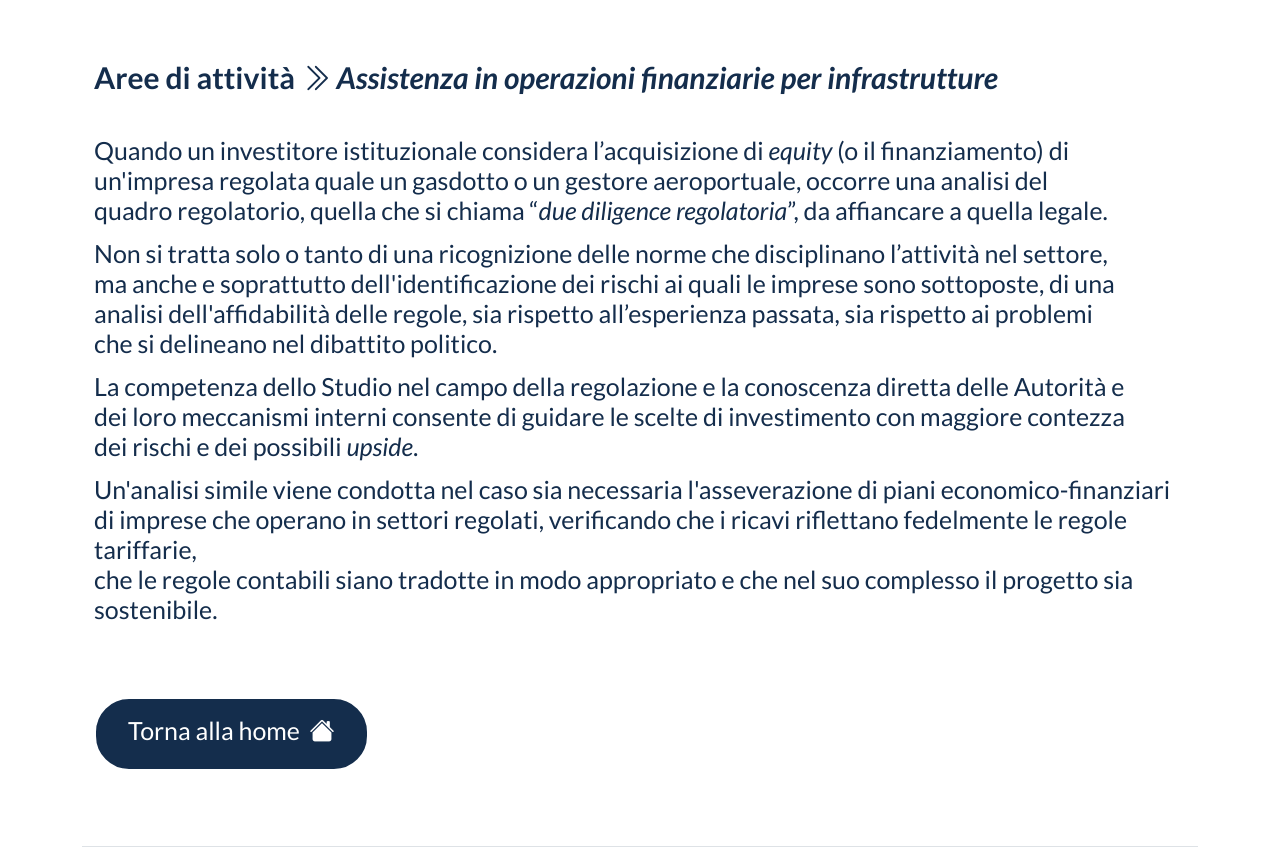
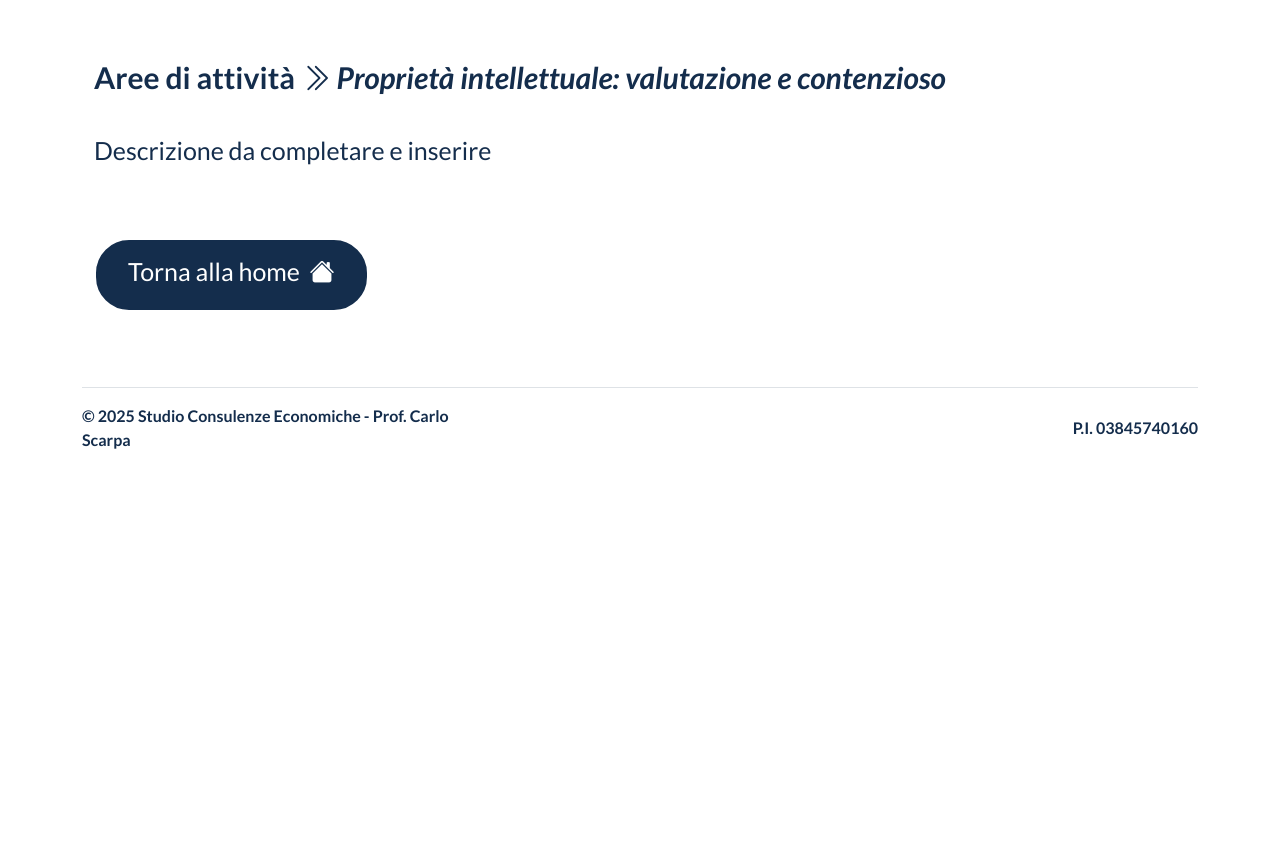
Before and after one commit to EmanueleApostolo/Beta-Consulenze-Economiche, a Flask app: page /assistenzaoperazioni in a window 1280 px wide. Shown: the part 101-965 px from the top of the page. After the commit the page ends 550 px from the top, so only its background shows below. Run offline with Flask 3, Linux system fonts and the light colour scheme; some libraries are stand-ins or nearby versions.

Commit message:
Modifiche Carlo

```diff
--- a/templates/assistenzaoperazioni.html
+++ b/templates/assistenzaoperazioni.html
@@ -8,28 +8,10 @@
 <section>
 <div class="container px-4" >
 <div class="row" style=" color: #142d4c;">
-<h2 style="font-size: 30px; margin-bottom:40px; margin-top:30px;"> Aree di attività <i class="bi bi-chevron-double-right"></i> <i class="entry" style="font-size: 30px;">Assistenza in operazioni finanziarie per infrastrutture</i></h2>
+<h2 style="font-size: 30px; margin-bottom:40px; margin-top:30px;"> Aree di attività <i class="bi bi-chevron-double-right"></i> <i class="entry" style="font-size: 30px;">Proprietà intellettuale: valutazione e contenzioso</i></h2>
 
 <h3 class="display-3" style=" font-size: 25px;">
-<strong>Quando un investitore istituzionale considera l’acquisizione di <i>equity</i> (o il finanziamento) di
-<br>un'impresa regolata quale un gasdotto o un gestore aeroportuale, occorre una analisi del
-<br>quadro regolatorio, quella che si chiama “<i>due diligence regolatoria</i>”, da affiancare a quella legale.</strong>
-</h3>
-<h3 class="display-3" style="margin-top:5px; font-size: 25px;">
-<strong>Non si tratta solo o tanto di una ricognizione delle norme che disciplinano l’attività nel settore,
-<br>ma anche e soprattutto dell'identificazione dei rischi ai quali le imprese sono sottoposte, di una
-<br>analisi dell'affidabilità delle regole, sia rispetto all’esperienza passata, sia rispetto ai problemi
-<br>che si delineano nel dibattito politico.</strong>
-</h3>
-<h3 class="display-3" style="margin-top:5px; font-size: 25px;">
-<strong>La competenza dello Studio nel campo della regolazione e la conoscenza diretta delle Autorità e
-<br>dei loro meccanismi interni consente di guidare le scelte di investimento con maggiore contezza
-<br>dei rischi e dei possibili <i>upside</i>.</strong>
- </h3>
-<h3 class="display-3" style="margin-top:5px; font-size: 25px;">
- <strong>Un'analisi simile viene condotta nel caso sia necessaria l'asseverazione di piani economico-finanziari
- <br>di imprese che operano in settori regolati, verificando che i ricavi riflettano fedelmente le regole tariffarie,
- <br>che le regole contabili siano tradotte in modo appropriato e che nel suo complesso il progetto sia sostenibile.</strong>
+<strong>Descrizione da completare e inserire</strong>
 </h3>
 <p align="left" style="margin-top:35px;"><a  class="navbar-brand" href="/home"><button class="button1" type="button" style="margin-top: 30px;"> <h3 class="display-3" style="font-size: 25px;"><strong>Torna alla home</strong>  &nbsp;<i class="bi bi-house-fill" style="font-size: 25px;"></i></h3></button></a></p>
 
```
